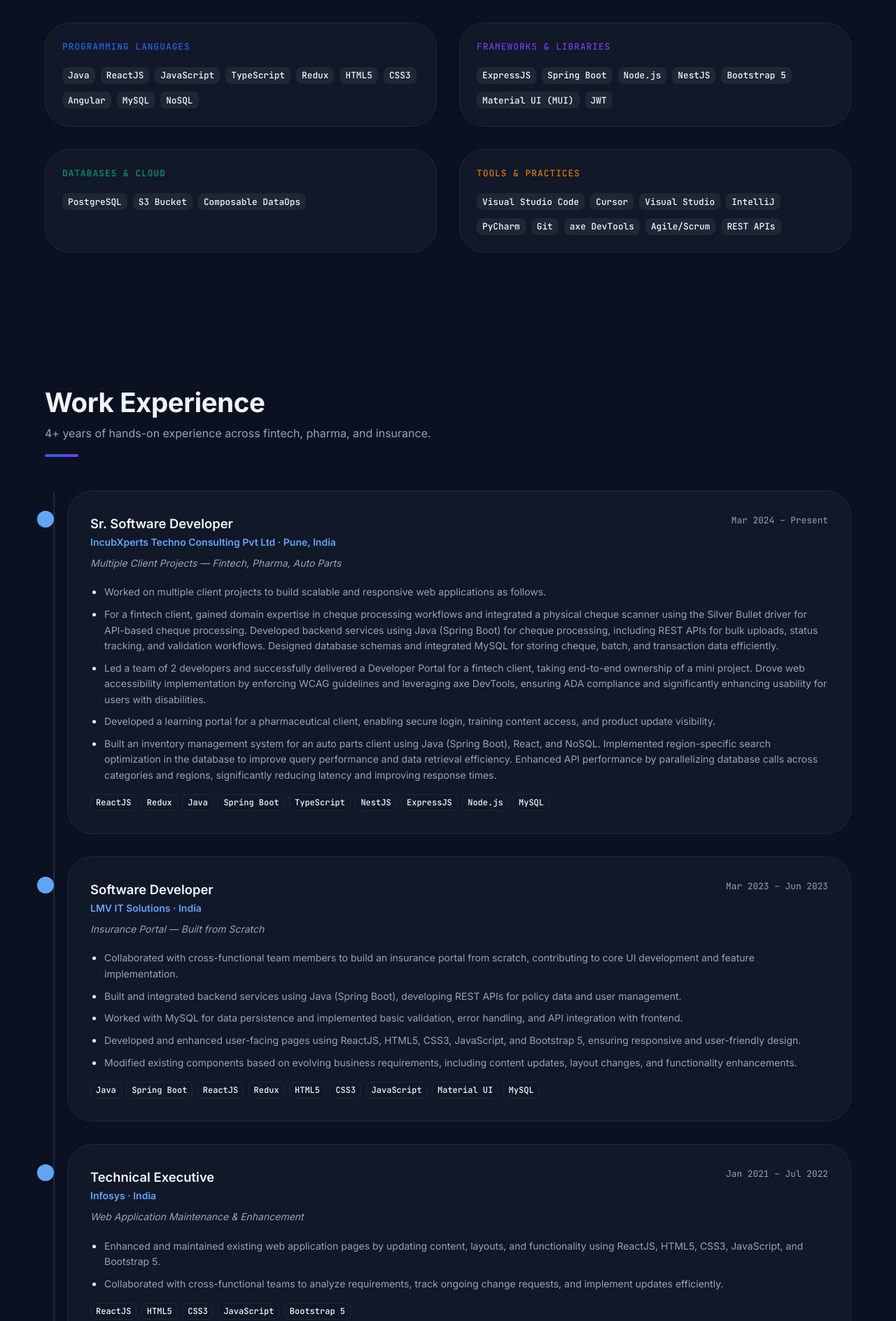
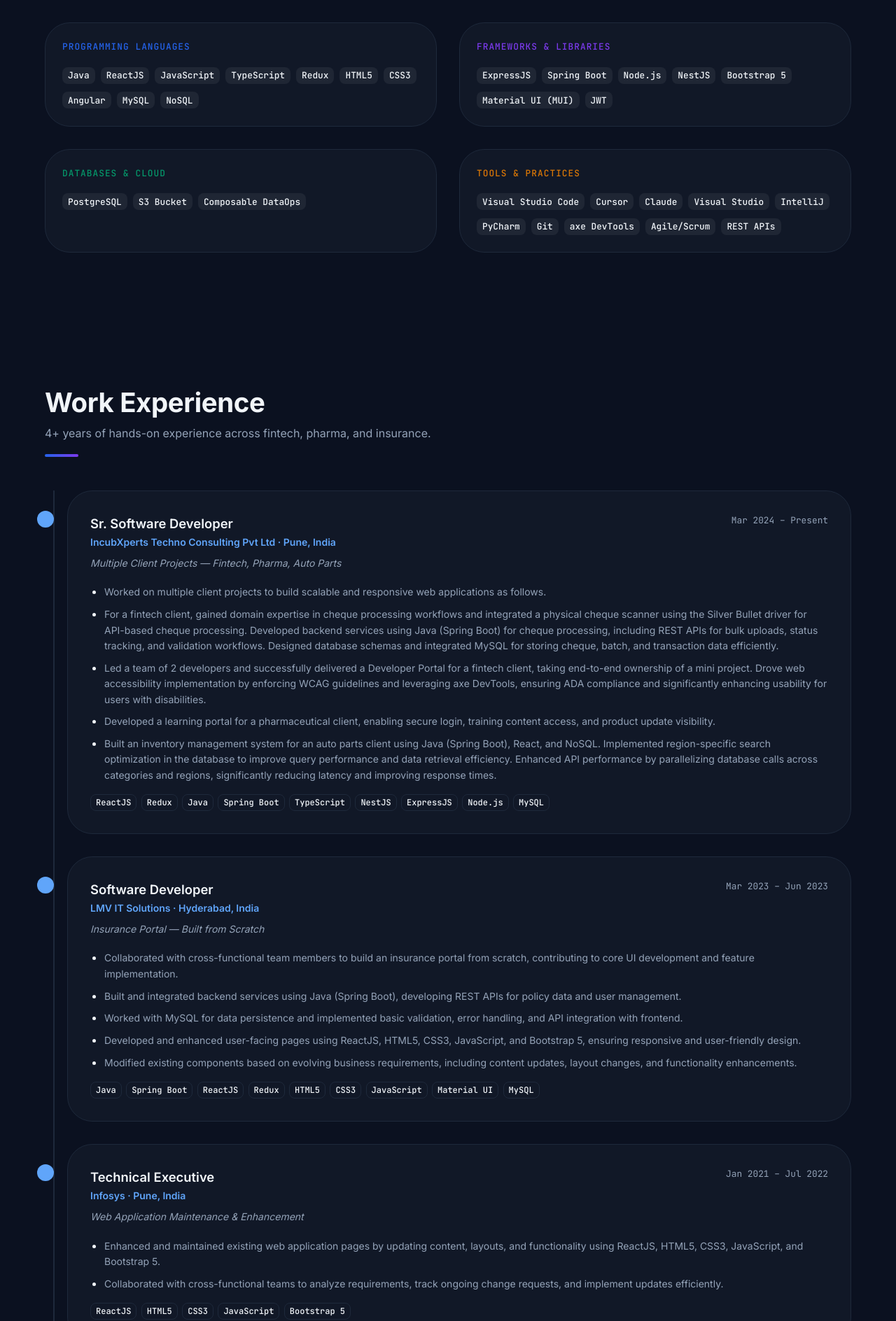
Before and after one commit to SwamiMalavade/portfolio, a React (Vite) app: page / in a window 1280 px wide. Shown: the part 1718-3606 px from the top of the page at 70% size. Built offline with nearby package versions, Linux system fonts and the light colour scheme; some icons are missing.

Commit message:
claude added to tools

```diff
--- a/src/components/Experience.jsx
+++ b/src/components/Experience.jsx
@@ -27,7 +27,7 @@ const EXPERIENCES = [
   {
     company: 'LMV IT Solutions',
     role: 'Software Developer',
-    location: 'India',
+    location: 'Hyderabad, India',
     period: 'Mar 2023 – Jun 2023',
     product: 'Insurance Portal — Built from Scratch',
     tech: ['Java', 'Spring Boot', 'ReactJS', 'Redux', 'HTML5', 'CSS3', 'JavaScript', 'Material UI', 'MySQL'],
@@ -42,7 +42,7 @@ const EXPERIENCES = [
   {
     company: 'Infosys',
     role: 'Technical Executive',
-    location: 'India',
+    location: 'Pune, India',
     period: 'Jan 2021 – Jul 2022',
     product: 'Web Application Maintenance & Enhancement',
     tech: ['ReactJS', 'HTML5', 'CSS3', 'JavaScript', 'Bootstrap 5'],
--- a/src/components/Skills.jsx
+++ b/src/components/Skills.jsx
@@ -20,7 +20,7 @@ const SKILL_CATEGORIES = [
   },
   {
     title: 'Tools & Practices',
-    skills: ['Visual Studio Code', 'Cursor', 'Visual Studio', 'IntelliJ', 'PyCharm', 'Git', 'axe DevTools', 'Agile/Scrum', 'REST APIs'],
+    skills: ['Visual Studio Code', 'Cursor', 'Claude', 'Visual Studio', 'IntelliJ', 'PyCharm', 'Git', 'axe DevTools', 'Agile/Scrum', 'REST APIs'],
     color: '#D97706',
   },
 ];
```
Also changed, not shown: 1 other file (tests, documents, lock files or other folders).
